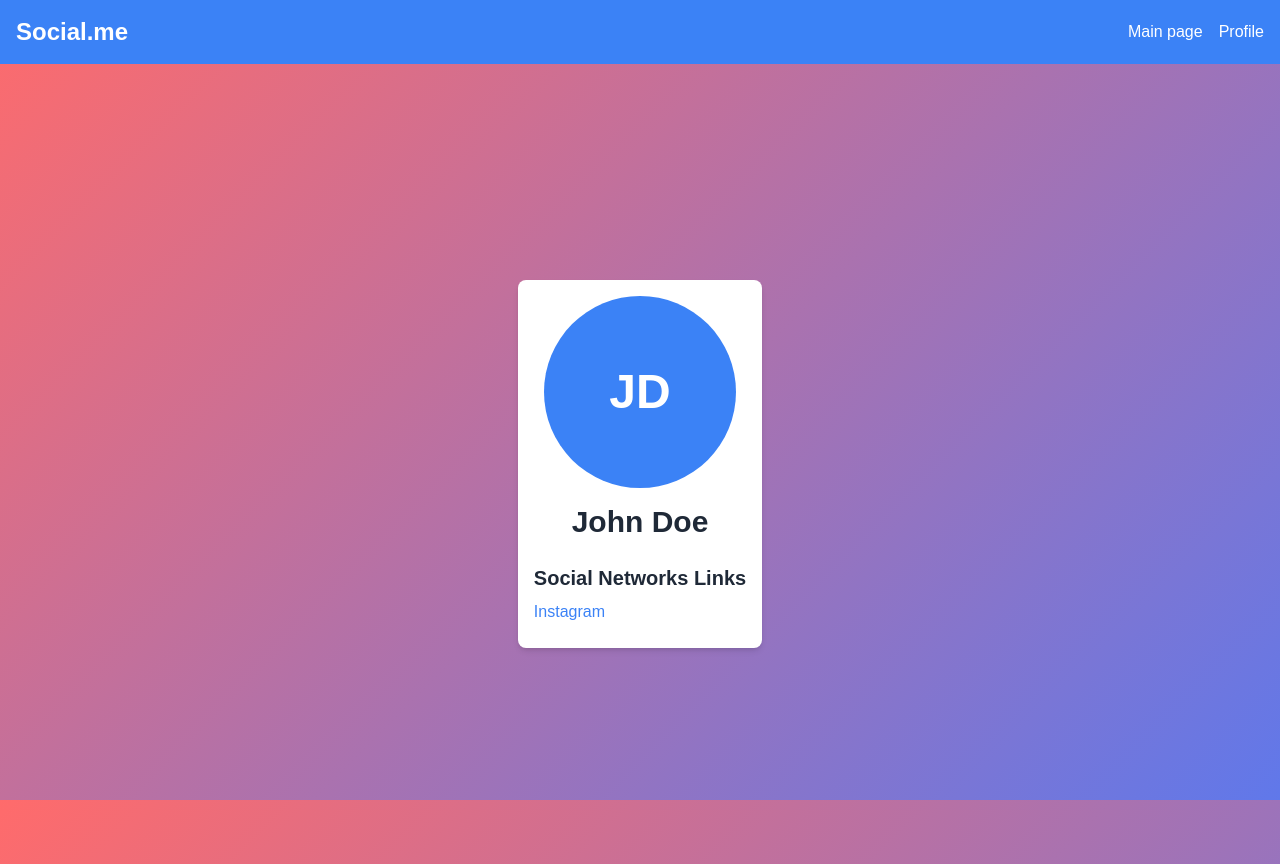
After one commit to mykyttem/social.me, a Django app: page /profile in a window 1280 px wide. The commit adds this page. Run offline with Django 4.2, Linux system fonts and the light colour scheme; some libraries are stand-ins or nearby versions.

Commit message:
Added: unique page for user

```diff
--- /dev/null
+++ b/src/main_app/static/css/main.css
@@ -0,0 +1,19 @@
+html {
+    overflow: hidden;
+}
+
+body {
+    background: linear-gradient(135deg, #ff6b6b, #6078ea);
+    margin: 0;
+    font-family: Arial, sans-serif;
+    height: 100vh;
+}
+
+
+#container-content {
+    padding: 0;
+    align-items: center;
+    justify-content: center;
+    display: flex;
+    margin: 0 auto;
+}
--- /dev/null
+++ b/src/main_app/templates/base_h.html
@@ -0,0 +1,27 @@
+{% load tailwind_tags %}
+<!DOCTYPE html>
+<html lang="en">
+<head>
+    <meta charset="UTF-8">
+    <meta name="viewport" content="width=device-width, initial-scale=1.0">
+    <title>{% block title %}{% endblock %}</title>
+
+    {% load static %}
+    <link rel="stylesheet" href="{% static 'css/main.css'%}">
+
+    {% tailwind_css %}
+</head>
+<body>
+    <nav class="bg-blue-500 p-4">
+        <div class="container mx-auto flex justify-between items-center">
+            <a href="/" class="text-white text-2xl font-semibold">Social.me</a>
+            <ul class="flex space-x-4">
+                <li><a href="/" class="text-white hover:text-blue-300">Main page</a></li>
+                <li><a href="/profile" class="text-white hover:text-blue-300">Profile</a></li>
+            </ul>
+        </div>
+    </nav>
+
+    {% block body %}{% endblock %}
+</body>
+</html>
--- /dev/null
+++ b/src/main_app/templates/profile.html
@@ -0,0 +1,25 @@
+{% extends 'base_h.html' %}
+
+{% block title %} User Profile {% endblock %}
+
+{% block body %}
+<div id="form-block" class="container p-2 flex justify-center items-center h-screen">
+    <div class="bg-white rounded-lg shadow-md p-4">
+        <div class="text-center">
+            <div class="w-48 h-48 mx-auto flex items-center justify-center rounded-full bg-blue-500 text-white text-5xl font-semibold mb-4">
+                JD
+            </div>
+            <h1 class="text-3xl font-semibold text-gray-800 mb-4">John Doe</h1>
+        </div>
+
+        <div class="mt-6">
+            <h3 class="text-xl font-semibold text-gray-800 mb-2">Social Networks Links</h3>
+            <ul>
+                <li class="mb-2">
+                    <a href="https://www.instagram.com/" class="text-blue-500 hover:underline">Instagram</a>
+                </li>
+            </ul>
+        </div>
+    </div>
+</div>
+{% endblock %}
--- a/src/main_app/urls.py
+++ b/src/main_app/urls.py
@@ -3,5 +3,6 @@ from . import views
 
 
 urlpatterns = [
-    path('', views.main_page, name='main_page')
+    path('', views.main_page, name='main_page'),
+    path('profile', views.profile, name='profile'),
 ]
--- a/src/main_app/views.py
+++ b/src/main_app/views.py
@@ -1,5 +1,15 @@
-from django.shortcuts import render
+from django.shortcuts import render, redirect
 
 
 def main_page(request):
+    if request.method == "POST":
+        name = request.POST["name"]
+        print(name)
+
+        return redirect("profile")
+
     return render(request, 'main_page.html')
+
+
+def profile(request):
+    return render(request, 'profile.html')
--- a/src/social_me/settings.py
+++ b/src/social_me/settings.py
@@ -122,7 +122,7 @@ USE_TZ = True
 # Static files (CSS, JavaScript, Images)
 # https://docs.djangoproject.com/en/4.2/howto/static-files/
 
-STATIC_URL = 'static/'
+STATIC_URL = '/static/'
 
 # Default primary key field type
 # https://docs.djangoproject.com/en/4.2/ref/settings/#default-auto-field
```
Also changed, not shown: src/main_app/templates/main_page.html (+7 -30 lines).
